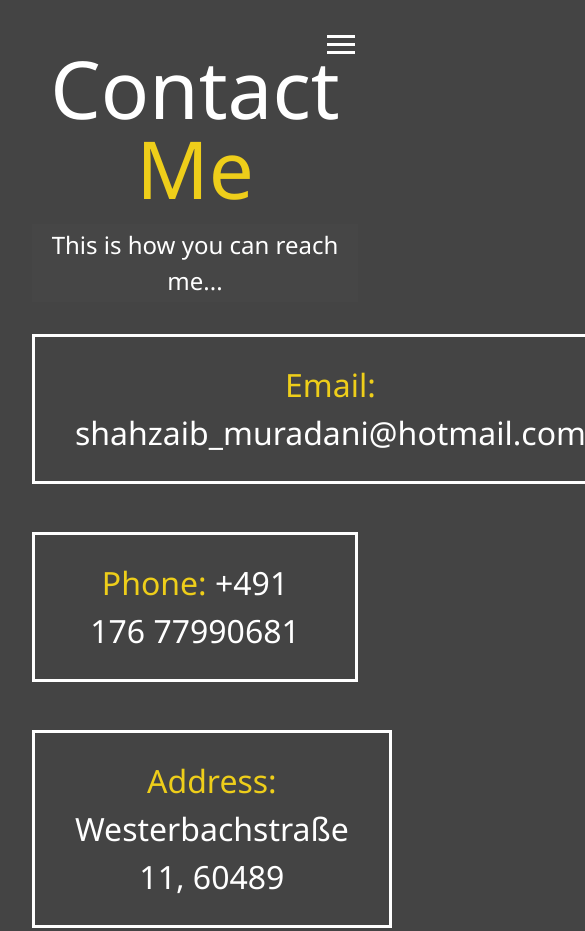
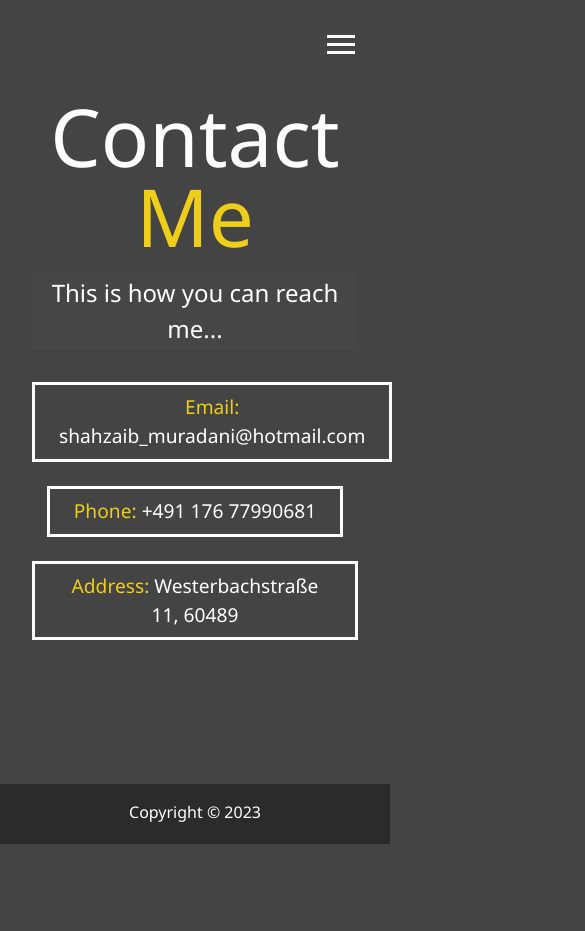
Before and after one commit to Shahzaibmuradani/my-portfolio, a website: page dist/contact.html in a window 390 px wide. Shown: the top 931 px of the page, 585 px wide, since content can reach past the window. After the commit the page ends 844 px from the top, so only its background shows below. Drawn offline with Linux system fonts and the light colour scheme.

Commit message:
hot-fixes

```diff
--- a/scss/_config.scss
+++ b/scss/_config.scss
@@ -20,7 +20,9 @@ $background-opacity: 0.9;
         content: '';
         position: absolute;
         top: 0;
+        bottom: 0;
         right: 0;
+        left: 0;
         width: 100%;
         height: 100%;
         background: rgba($primary-color, $background-opacity);
--- a/scss/_mobile.scss
+++ b/scss/_mobile.scss
@@ -77,7 +77,7 @@
     }
 
     .lg-heading {
-      margin-top: 1rem;
+      margin-top: 4rem;
       font-size: 5rem;
     }
   }
@@ -85,4 +85,15 @@
   .projects {
     grid-template-columns: 1fr;
   }
+
+  .boxes {
+    div {
+      font-size: 1.2rem;
+      padding: 0.5rem 1.5rem;
+      margin-bottom: 1.5rem;
+      &:hover {
+        padding: 0.2rem 0.5rem;
+      }
+    }
+  }
 }
```
Also changed, not shown: dist/css/main.css, dist/work.html.
